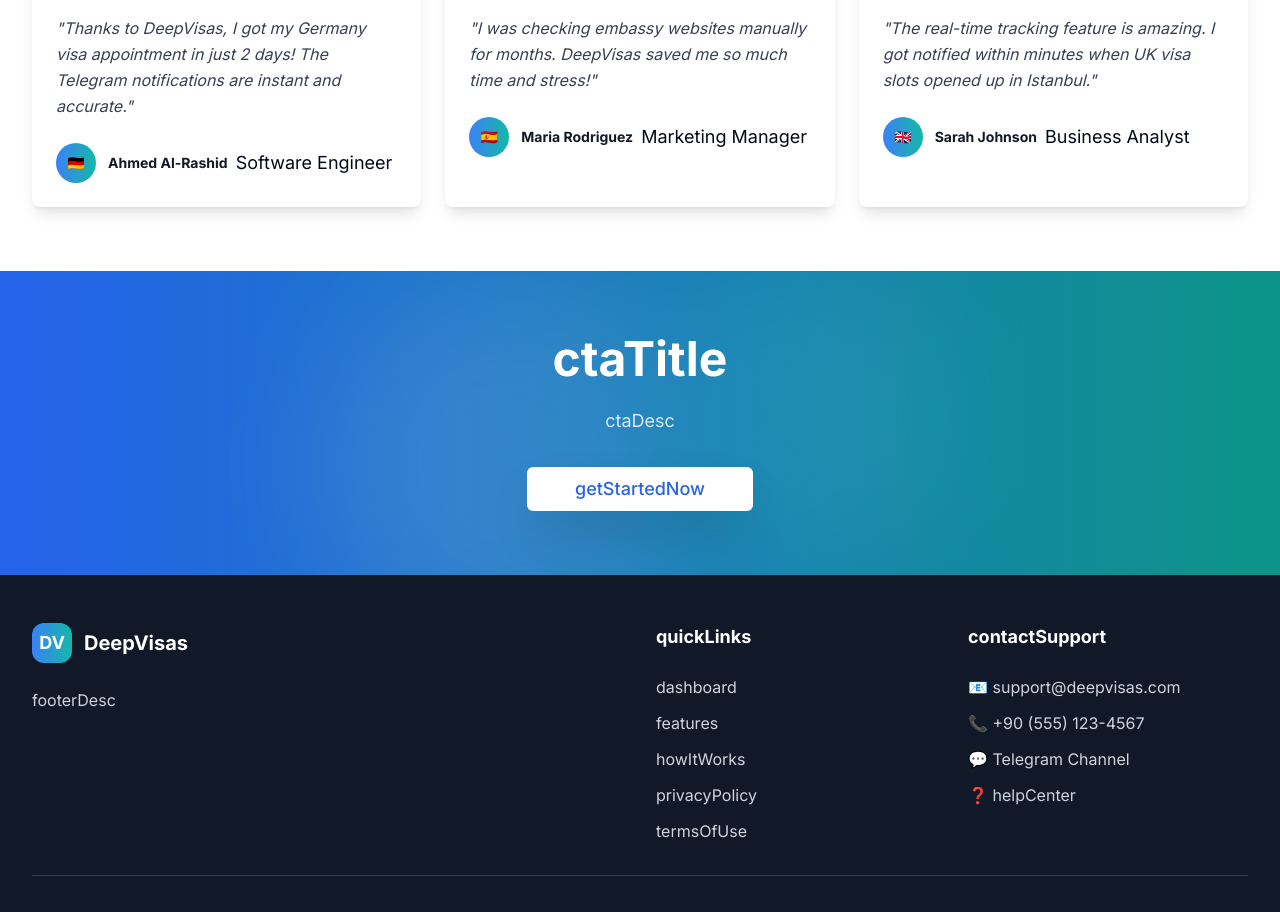
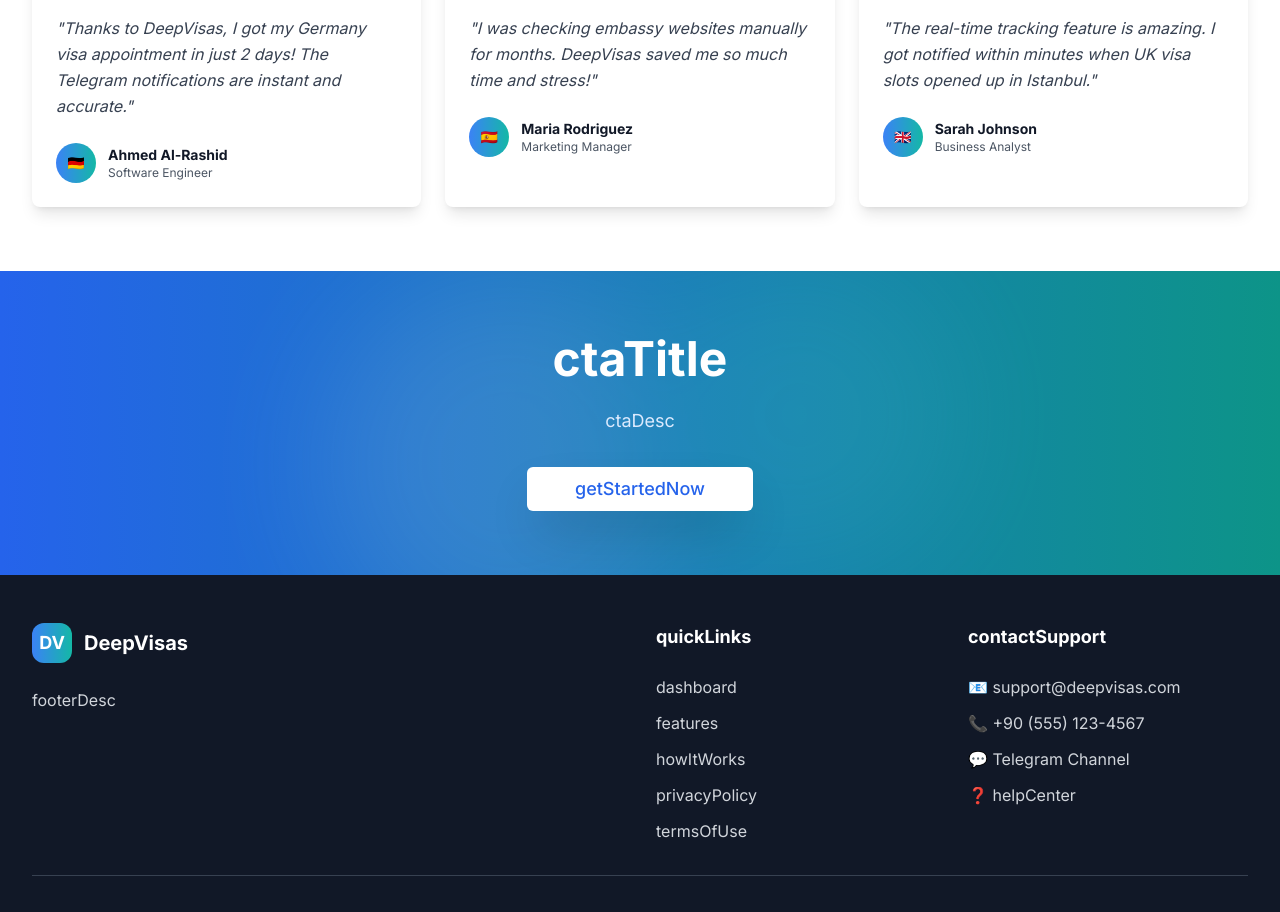
Before and after one commit to ktektimur/deepvisas, a React (Vite) app: page / in a window 1280 px wide. Shown: the part 2486-3398 px from the top of the page. Built offline with nearby package versions, Linux system fonts and the light colour scheme.

Commit message:
Fix: Add 'role' property to testimonial type
Added the 'role' property to the testimonial type definition and updated the sample testimonial data to include the 'role' property, resolving the TypeScript error.

```diff
--- a/src/pages/Index.tsx
+++ b/src/pages/Index.tsx
@@ -145,7 +145,7 @@ const Index = () => {
       },
       rating: 5,
       flag: '🇩🇪',
-      title: language === 'en' ? 'Software Engineer' : 'Yazılım Mühendisi'
+      role: language === 'en' ? 'Software Engineer' : 'Yazılım Mühendisi'
     },
     {
       name: language === 'en' ? 'Maria Rodriguez' : 'Merve Özkan',
@@ -155,7 +155,7 @@ const Index = () => {
       },
       rating: 5,
       flag: '🇪🇸',
-      title: language === 'en' ? 'Marketing Manager' : 'Pazarlama Müdürü'
+      role: language === 'en' ? 'Marketing Manager' : 'Pazarlama Müdürü'
     },
     {
       name: language === 'en' ? 'Sarah Johnson' : 'Selin Yılmaz',
@@ -165,7 +165,7 @@ const Index = () => {
       },
       rating: 5,
       flag: '🇬🇧',
-      title: language === 'en' ? 'Business Analyst' : 'İş Analisti'
+      role: language === 'en' ? 'Business Analyst' : 'İş Analisti'
     }
   ];
 
@@ -526,7 +526,6 @@ const Index = () => {
                     <div>
                       <div className="flex items-center gap-2">
                         <span className="font-bold text-gray-900 text-sm">{testimonial.name}</span>
-                        <span className="text-lg">{testimonial.title}</span>
                       </div>
                       <p className="text-gray-600 text-xs">{testimonial.role}</p>
                     </div>
```
